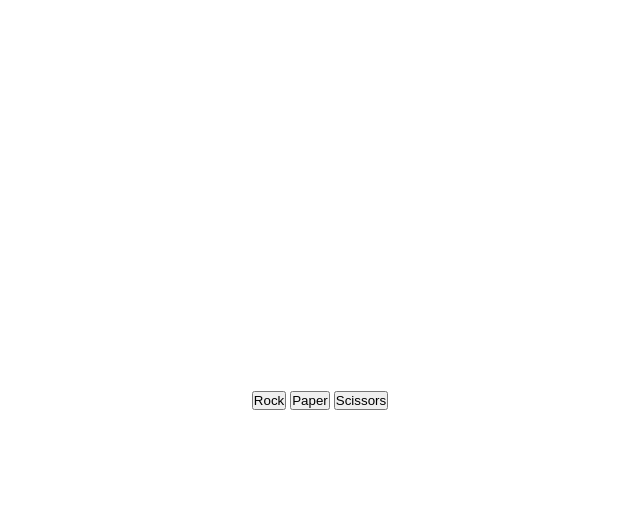
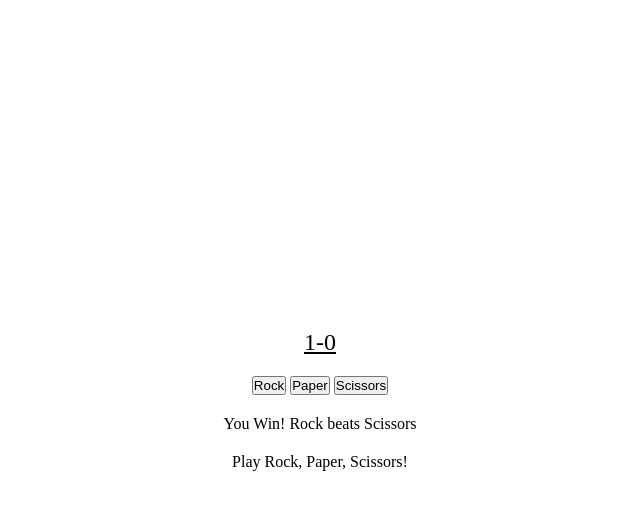
Before and after one commit to lukachochua/odin-RPS, a plain HTML site: page index.html in a window 1280 px wide. Both pictures are taken after a click on the button "Rock". Shown: the whole page, without its empty margins (320-960 px from the left). Drawn offline with Linux system fonts and the light colour scheme.

Commit message:
change UI to get all game info on the screen

```diff
--- a/index.html
+++ b/index.html
@@ -9,14 +9,23 @@
   </head>
   <body>
     <div class="container">
-        <div class="result">
-            <p></p>
+        <div class="score">
+            0-0
         </div>
+
         <div class="button-container">
             <button class="player rock">Rock</button>
             <button class="player paper">Paper</button>
             <button class="player scissors">Scissors</button>
         </div>
+
+        <div class="game">
+            You'll see the result of the round here.
+        </div>
+
+        <div class="result">
+            Play Rock, Paper, Scissors!
+        </div>
     </div>
   </body>
 </html>
--- a/script.js
+++ b/script.js
@@ -9,7 +9,7 @@ let getComputerChoice = () => {
 
 let getWinner = (playerSelection, computerSelection) => {
     if (computerSelection === playerSelection) {
-        return "It's a tie! Try again";
+        return "It's a tie!";
     } else if (
         (computerSelection === "Rock" && playerSelection === "Paper") ||
         (computerSelection === "Paper" && playerSelection === "Scissors") ||
@@ -31,7 +31,7 @@ let game = (userChoice) => {
 
     let result = getWinner(userChoice, computerSelection);
 
-    console.log(result);
+    gameplay.textContent = result;
 
     if (result.includes("Win")) {
         playerScore++;
@@ -39,7 +39,10 @@ let game = (userChoice) => {
         computerScore++;
     }
 
-    if (playerScore >= 3 || computerScore >= 3) {
+    displayScore.textContent = `${playerScore}-${computerScore}`;
+
+
+    if (playerScore >= 5 || computerScore >= 5) {
         endGame();
     }
 }
@@ -52,11 +55,9 @@ const buttonClick = (e) => {
 
 const endGame = () => {
     if (playerScore > computerScore) {
-        console.log("You win the game!");
+        displayResult.textContent = "Cograts! You win the game!";
     } else if (playerScore < computerScore) {
-        console.log("You lose the game!");
-    } else {
-        console.log("It's a tie");
+        displayResult.textContent = "Sorry, you lose. Try again!";
     }
 
     playerScore = 0;
@@ -68,3 +69,9 @@ const playerButtons = document.querySelectorAll(".player");
 playerButtons.forEach(button => {
     button.addEventListener("click", buttonClick);
 });
+
+const displayScore = document.querySelector('.score');
+
+const displayResult = document.querySelector('.result');
+
+const gameplay = document.querySelector('.game');
--- a/style.css
+++ b/style.css
@@ -9,4 +9,12 @@
     height: 100vh;
     width: auto;
     align-items: center;
+    flex-direction: column;
+    gap: 20px;
 }
+
+
+.score {
+    text-decoration: underline;
+    font-size: x-large;
+}
```
